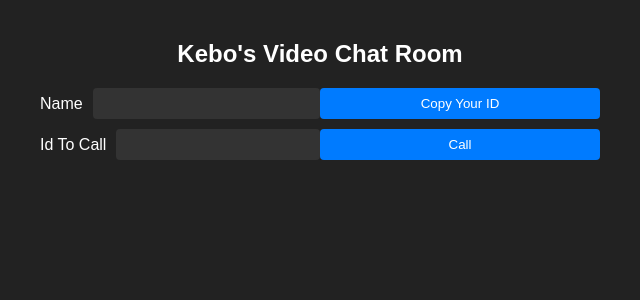
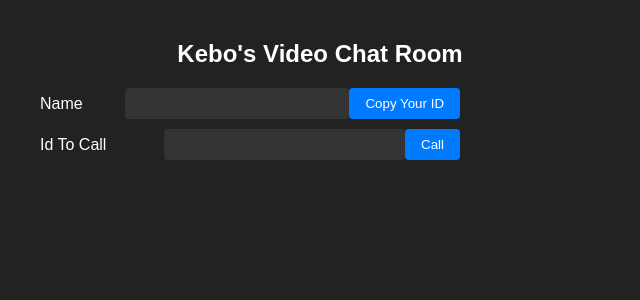
Before and after one commit to ken0gul/vChat-frontend, a React (Create React App) app: page / in a window 1280 px wide. Shown: the top 300 px of the page, without its empty margins (320-960 px from the left). Built offline with nearby package versions, Linux system fonts and the light colour scheme; no server answers.

Commit message:
console.log userVideo

```diff
--- a/src/components/VideoPlayer.jsx
+++ b/src/components/VideoPlayer.jsx
@@ -4,6 +4,7 @@ import { SocketContext } from "./SocketContex";
 const VideoPlayer = () => {
   const { userVideo, callAccepted, myVideo, callEnded, stream } =
     useContext(SocketContext);
+  console.log(userVideo);
   return (
     <>
       {stream && (
--- a/src/styles.css
+++ b/src/styles.css
@@ -49,11 +49,14 @@ form > div {
   display: flex;
   align-items: center;
   margin-bottom: 10px;
+  width: 75%;
+  justify-content: center;
 }
 
 label {
   margin-right: 10px;
   flex-shrink: 0;
+  flex-grow: 1;
 }
 
 input[type="text"] {
@@ -72,7 +75,6 @@ button {
   background-color: #007bff;
   color: #fff;
   cursor: pointer;
-  width: 50%;
 }
 
 button:disabled {
```
